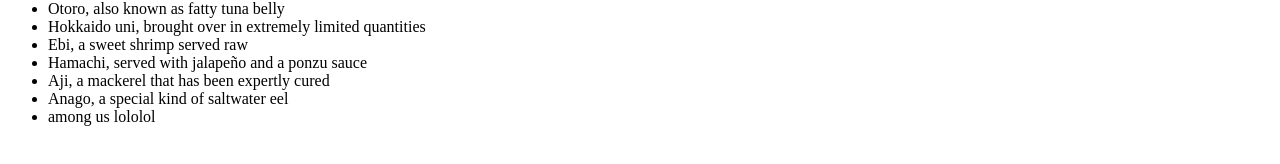
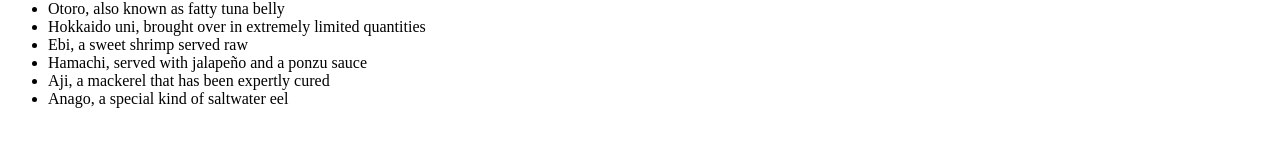
Before and after one commit to DJLiu11/Coursera-test, a plain HTML site: page index.html in a window 1280 px wide. Shown: the part 204-368 px from the top of the page. Drawn offline with Linux system fonts and the light colour scheme.

Commit message:
Update index.html

```diff
--- a/index.html
+++ b/index.html
@@ -40,7 +40,6 @@
 								<li>Hamachi, served with jalapeño and a ponzu sauce</li>
 								<li>Aji, a mackerel that has been expertly cured</li>
 								<li>Anago, a special kind of saltwater eel</li>
-								<li>among us lololol</li>
 							</ul>
 						</div>
 					</div>
```
